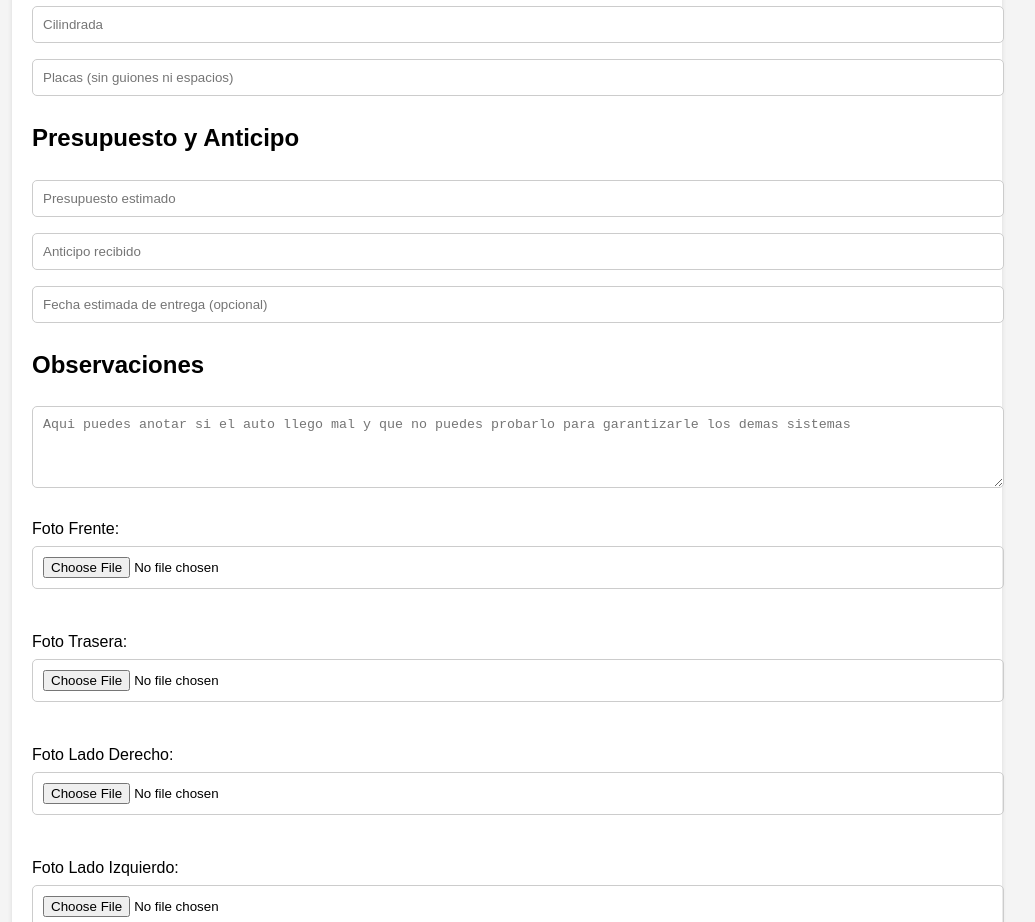
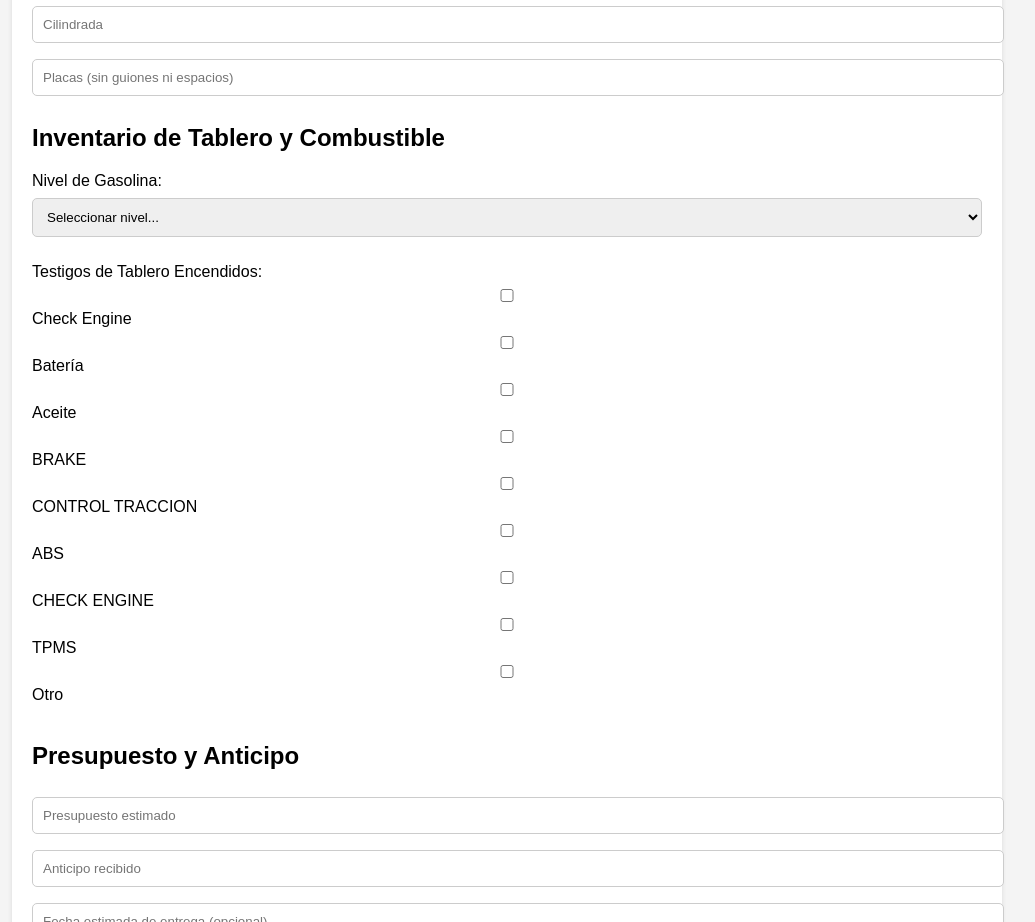
Before and after one commit to intrack360/RECEPCION-DIGITAL-DE-VEHICULOS, a plain HTML site: page index.html in a window 1280 px wide. Shown: the part 660-1582 px from the top of the page, without its empty margins (133-1168 px from the left). Drawn offline with Linux system fonts and the light colour scheme.

Commit message:
Update index.html

```diff
--- a/index.html
+++ b/index.html
@@ -106,6 +106,30 @@
     <input type="text" id="placasVehiculo" placeholder="Placas (sin guiones ni espacios)" required oninput="buscarPlacas()">
     <div id="mensajePlacas" class="mensajePlacas">Placas no registradas. Ingresar datos nuevos.</div>
   </div>
+<div class="seccion">
+  <h2>Inventario de Tablero y Combustible</h2>
+
+  <label for="nivelGasolina">Nivel de Gasolina:</label><br>
+  <select id="nivelGasolina" name="nivelGasolina" required>
+    <option value="">Seleccionar nivel...</option>
+    <option value="lleno">Lleno</option>
+    <option value="3/4">3/4</option>
+    <option value="1/2">1/2</option>
+    <option value="1/4">1/4</option>
+    <option value="vacío">Vacío</option>
+  </select><br><br>
+
+  <label>Testigos de Tablero Encendidos:</label><br>
+  <label><input type="checkbox" name="testigos[]" value="Check engine"> Check Engine</label><br>
+  <label><input type="checkbox" name="testigos[]" value="Batería"> Batería</label><br>
+  <label><input type="checkbox" name="testigos[]" value="Aceite"> Aceite</label><br>
+  <label><input type="checkbox" name="testigos[]" value="BRAKE"> BRAKE</label><br>
+  <label><input type="checkbox" name="testigos[]" value="CONTROL TRACCION"> CONTROL TRACCION</label><br>
+<label><input type="checkbox" name="testigos[]" value="ABS"> ABS</label><br>
+<label><input type="checkbox" name="testigos[]" value="CHECK ENGINE"> CHECK ENGINE</label><br>
+<label><input type="checkbox" name="testigos[]" value="TPMS"> TPMS</label><br>
+  <label><input type="checkbox" name="testigos[]" value="Otro"> Otro</label><br><br>
+</div>
 
   <div class="seccion">
     <h2>Presupuesto y Anticipo</h2>
```
